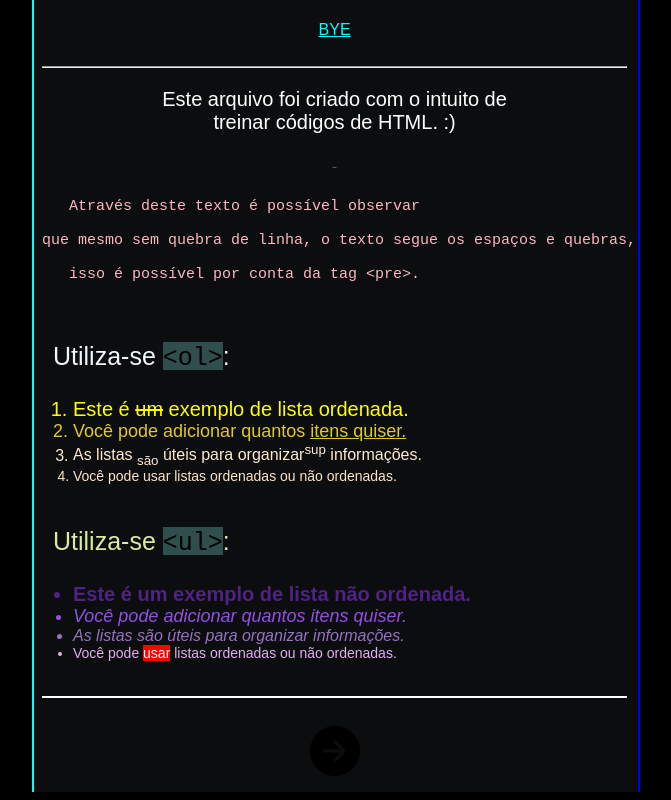
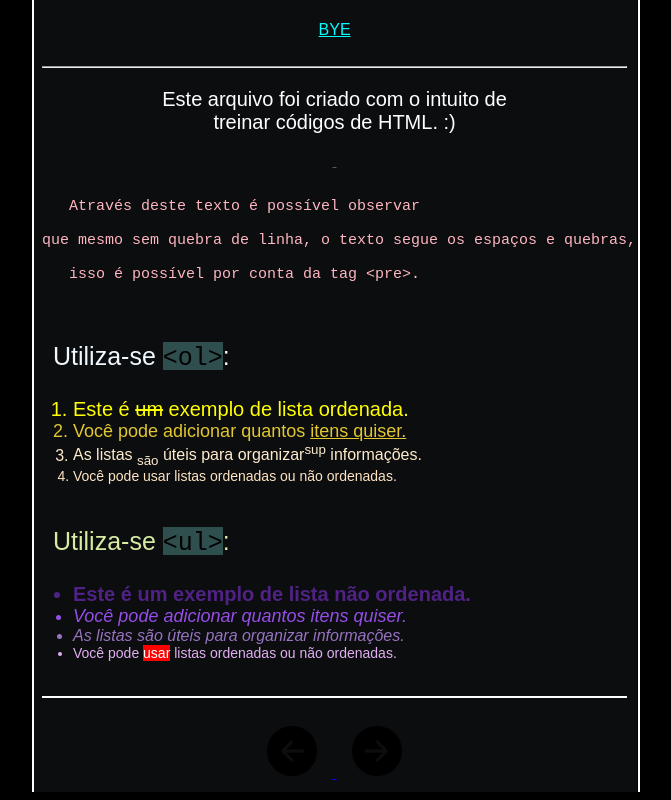
Before and after one commit to CristianoSSJunior/Site, a plain HTML site: page index.html in a window 1280 px wide. Shown: the part 537-1337 px from the top of the page, without its empty margins (353-1024 px from the left). Drawn offline with Linux system fonts and the light colour scheme; files whose address does not match are found by name.

Commit message:
General changes

```diff
--- a/index.html
+++ b/index.html
@@ -45,7 +45,7 @@
             left: 1;
             width: 2px;
             height: 100%;
-            background: cyan;
+            background: white;
             z-index: 10;
         }
 
@@ -55,7 +55,7 @@
             right: -98px;
             width: 2px;
             height: 100%;
-            background: blue;
+            background: white;
             z-index: 10;
         }
 
@@ -145,15 +145,20 @@
                         <li style="color:rgb(226, 175, 241); font-size: 14px">Você pode <mark style="background-color: red; color:white">usar</mark> listas ordenadas ou não ordenadas.</li>
 
                     </ul>
+                </td>
             </tr>
 
+            <!-- Link para a próxima página -->
             <tr>
-                <!-- Link para a próxima página -->
                 <td style="text-align:center; padding:10px">
                     <hr style="border: 1px solid white;">
                     <br>
+                    <a href="https://cristiano.convexcloud.com.br" target="_self">
+                        <img src="/home/cristiano/Documentos/Site/Paginas/Assets/seta2.png" alt="seta" width="50" class="btn">
+                    </a>
                     <a href="https://cristiano.convexcloud.com.br/Paginas/pagina1.html" target="_self">
-                        <img src="Assets/seta.png" alt="Seta" width="50" class="btn"></a>
+                        <img src="/home/cristiano/Documentos/Site/Paginas/Assets/seta.png" alt="Seta" width="50" class="btn">
+                    </a>
                 </td>
             </tr>
             </table>
```
